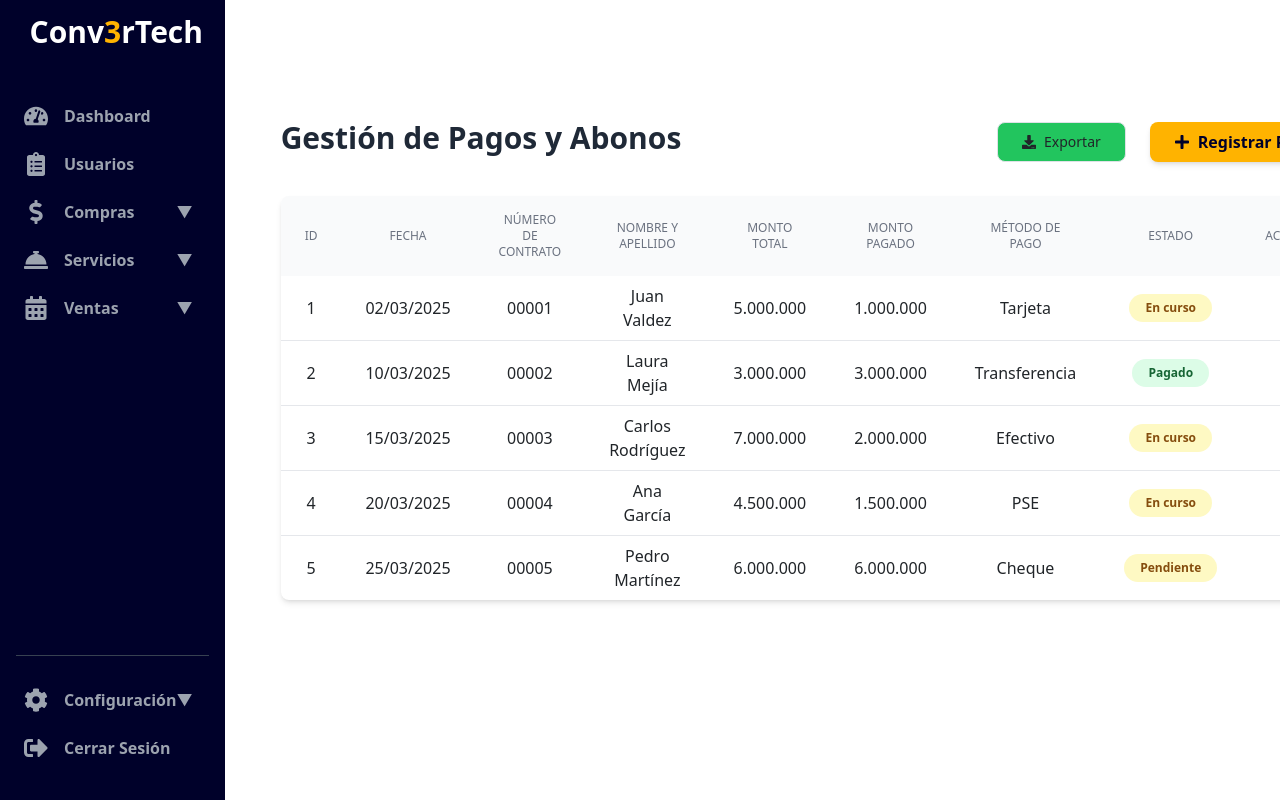
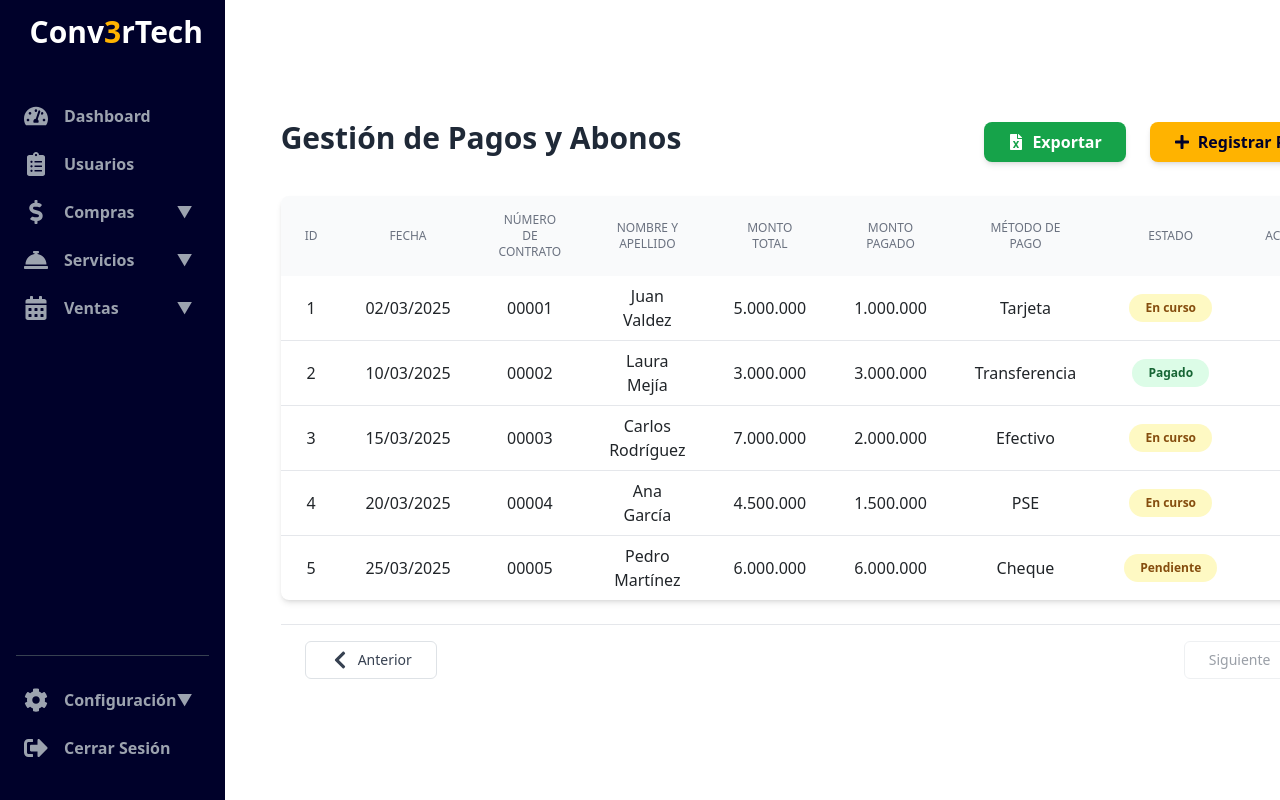
Before and after one commit to Daniel-dvlp/Conv3rTech-Frontend, a React (Vite) app: page /dashboard/pagosyabonos in a window 1280 px wide. Shown: the top 800 px of the page. Built offline with nearby package versions, Linux system fonts and the light colour scheme.

Commit message:
Implementar paginador y crear reportes en excel

```diff
--- a/src/features/dashboard/pages/clients/ClientsPage.jsx
+++ b/src/features/dashboard/pages/clients/ClientsPage.jsx
@@ -3,7 +3,9 @@ import { FaPlus } from 'react-icons/fa';
 import ClientesTable from './components/ClientesTable';
 import SkeletonRow from './components/SkeletonRow';
 import { mockClientes } from './data/Clientes_data';
+import Pagination from '../../../../shared/components/Pagination'; // si tienes paginación
 
+const ITEMS_PER_PAGE = 5; // o el número que desees
 
 const ClientsPage = () => {
   const [clientes, setClientes] = useState([]);
@@ -44,7 +46,16 @@ const ClientsPage = () => {
           </table>
         </div>
       ) : (
+        <>
         <ClientesTable clientes={clientes} />
+        <Pagination
+          totalItems={clientes.length}
+          itemsPerPage={ITEMS_PER_PAGE}
+          currentPage={1} // Aquí puedes manejar el estado de la página actual
+          onPageChange={(page) => console.log(`Página cambiada a: ${page}`)} // Maneja el cambio de página
+        ></Pagination>
+        </>
+
       )}
     </div>
   );
--- a/src/features/dashboard/pages/payments_installments/Payments_InstallmentsPage.jsx
+++ b/src/features/dashboard/pages/payments_installments/Payments_InstallmentsPage.jsx
@@ -1,8 +1,12 @@
 import React, { useState, useEffect } from 'react';
-import { FaPlus, FaDownload } from 'react-icons/fa';
+import { FaPlus, FaFileExcel } from 'react-icons/fa';
 import PagosTable from './components/PagosTable';
 import SkeletonRow from './components/SkeletonRow';
 import { mockPagos } from './data/Pagos_data';
+import Pagination from '../../../../shared/components/Pagination';
+import * as XLSX from 'xlsx'; // si tienes paginación
+
+const ITEMS_PER_PAGE = 5; // o el número que desees
 
 const Payments_InstallmentsPage = () => {
   const [pagos, setPagos] = useState([]);
@@ -16,16 +20,26 @@ const Payments_InstallmentsPage = () => {
     }, 1200);
   }, []);
 
+  const handleExport = () => {
+      const worksheet = XLSX.utils.json_to_sheet(pagos);
+      const workbook = XLSX.utils.book_new();
+      XLSX.utils.book_append_sheet(workbook, worksheet, "Pagos y abonos");
+      XLSX.writeFile(workbook, "ReporteDePagosYabonos.xlsx");
+    };
+
   return (
     <div className="p-4 md:p-8">
       <div className="flex justify-between items-center mb-8 flex-wrap gap-4">
         <h1 className="text-3xl font-bold text-gray-800">Gestión de Pagos y Abonos</h1>
         <div className="flex gap-4">
-          <button className="flex items-center gap-2 border bg-green-500 border-gray-300 py-2 px-4 rounded-lg text-sm font-medium hover:bg-gray-100 transition-all">
-            <FaDownload />
+          <button
+            onClick={handleExport}
+            className="flex items-center gap-2 bg-green-600 text-white font-bold py-2 px-4 rounded-lg shadow-md hover:bg-green-700 transition-colors"
+          >
+            <FaFileExcel />
             Exportar
           </button>
-          <button className="flex items-center gap-2 bg-conv3r-gold text-conv3r-dark font-bold py-2 px-4 rounded-lg shadow-md hover:brightness-95 transition-all">
+          <button className="flex items-center gap-2 bg-conv3r-gold text-conv3r-dark font-bold py-2 px-4 rounded-lg shadow-md hover:brightness-700flex items-center gap-2 bg-conv3r-gold text-conv3r-dark font-bold py-2 px-4 rounded-lg shadow-md hover:brightness-95 transition-colors transition-all">
             <FaPlus />
             Registrar Pagos
           </button>
@@ -51,7 +65,17 @@ const Payments_InstallmentsPage = () => {
           </table>
         </div>
       ) : (
-        <PagosTable pagos={pagos} />
+        <>
+          <PagosTable pagos={pagos} />
+          <Pagination
+            totalItems={pagos.length}
+            itemsPerPage={ITEMS_PER_PAGE}
+            onPageChange={(page) => {
+              // Aquí puedes manejar el cambio de página
+              console.log("Página actual:", page);
+            }}></Pagination>
+        </>
+
       )}
     </div>
   );
--- a/src/features/dashboard/pages/users/UsersPage.jsx
+++ b/src/features/dashboard/pages/users/UsersPage.jsx
@@ -5,7 +5,9 @@ import SkeletonRow from './components/SkeletonRow';
 import CreateUserModal from './components/CreateUserModal';
 import { mockUsuarios } from './data/User_data'; // debes tener este archivo
 import { mockRoles } from '../Roles/data/Roles_data'
+import Pagination from '../../../../shared/components/Pagination'; // si tienes paginación
 
+const ITEMS_PER_PAGE = 5; // o el número que desees
 
 
 const UsuariosPage = () => {
@@ -63,7 +65,17 @@ const UsuariosPage = () => {
           </table>
         </div>
       ) : (
+        <>
         <UsersTable usuarios={usuarios} />
+        <Pagination
+          totalItems={usuarios.length}
+          itemsPerPage={ITEMS_PER_PAGE}
+          onPageChange={(page) => {
+            // Aquí puedes manejar el cambio de página
+            console.log("Página actual:", page);
+          }}></Pagination>
+        </>
+
       )}
       <CreateUserModal
         isOpen={openModal}
```
